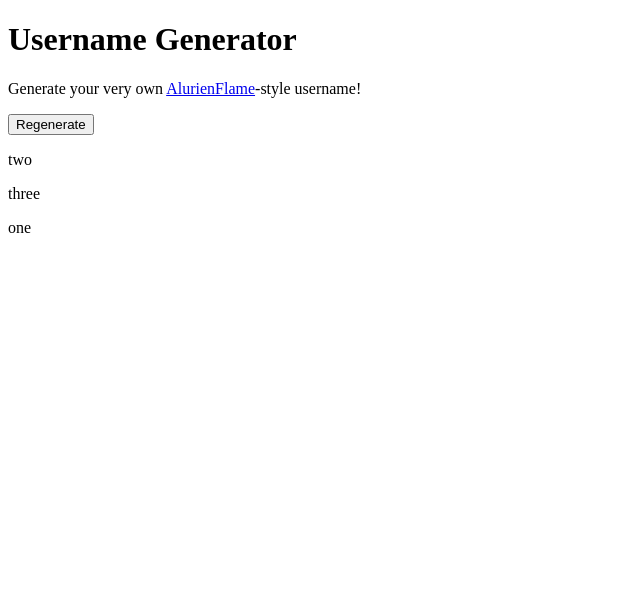
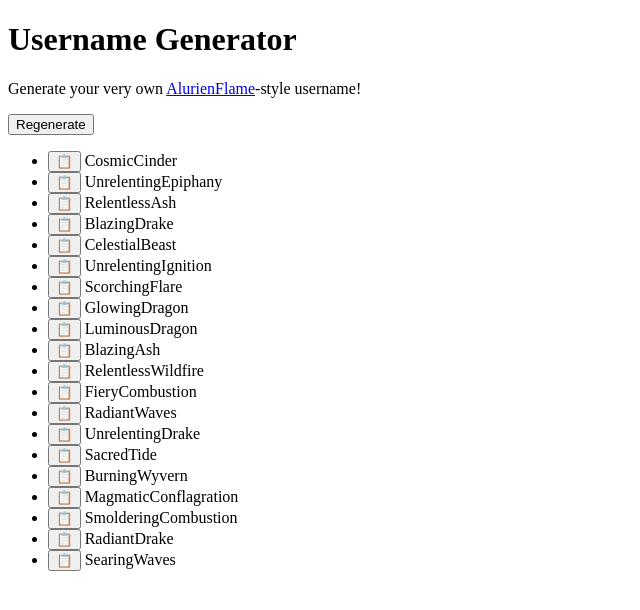
Before and after one commit to AlurienFlame/usernames-svelte, a SvelteKit app: page / in a window 1280 px wide. Shown: the top 610 px of the page, without its empty margins (0-640 px from the left). Built offline with nearby package versions, Linux system fonts and the light colour scheme.

Commit message:
copy and animation

```diff
--- a/src/routes/+page.svelte
+++ b/src/routes/+page.svelte
@@ -1,22 +1,42 @@
 <script lang="ts">
-    import {NOUNS,ADJECTIVES} from "../data/lists";
-let names = ["two", "three", "one"];
+  import { NOUNS, ADJECTIVES } from "../data/lists";
+  import { onMount } from "svelte";
+  let names = [];
 
-const genOneName = () => {
-    let adjective=ADJECTIVES[Math.floor(Math.random() * ADJECTIVES.length)];
+  const genOneName = () => {
+    let adjective = ADJECTIVES[Math.floor(Math.random() * ADJECTIVES.length)];
     let noun = NOUNS[Math.floor(Math.random() * NOUNS.length)];
     return adjective + noun;
-}
+  };
 
-const handleGenerate= ()=> {
-    names = new Array(20).fill(0).map(genOneName);
-}
+  const handleGenerate = () => {
+    names = []; //new Array(20).fill(0).map(genOneName);
+  };
+
+  onMount(() => {
+    window.setInterval(() => {
+      if (names.length < 20) {
+        names = [ ...names.slice(0, names.length),genOneName(),];
+      }
+    }, 1000/60);
+  });
+
+  const copy = (str) => {
+    navigator.clipboard.writeText(str);
+  };
 </script>
 
 <h1>Username Generator</h1>
 <p>Generate your very own <a href="https://github.com/AlurienFlame">AlurienFlame</a>-style username!</p>
-<button on:click={handleGenerate}
->Regenerate</button>
-{#each names as names}
-    <p>{names}</p>
-{/each}
+<button on:click={handleGenerate}>Regenerate</button>
+<ul>
+  {#each names as name}
+    <li>
+        <button
+          on:click={() => {
+            copy(name);
+          }}>📋</button>
+      <span>{name}</span>
+    </li>
+  {/each}
+</ul>
```
